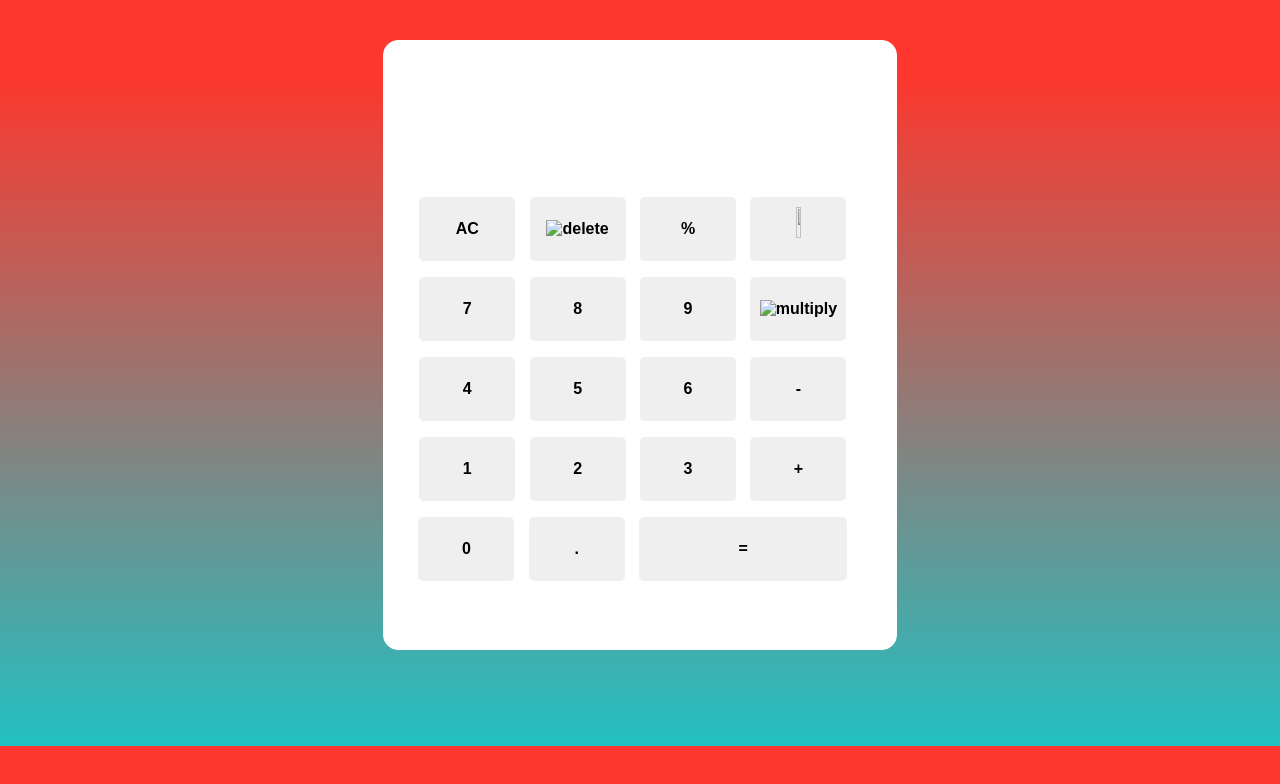
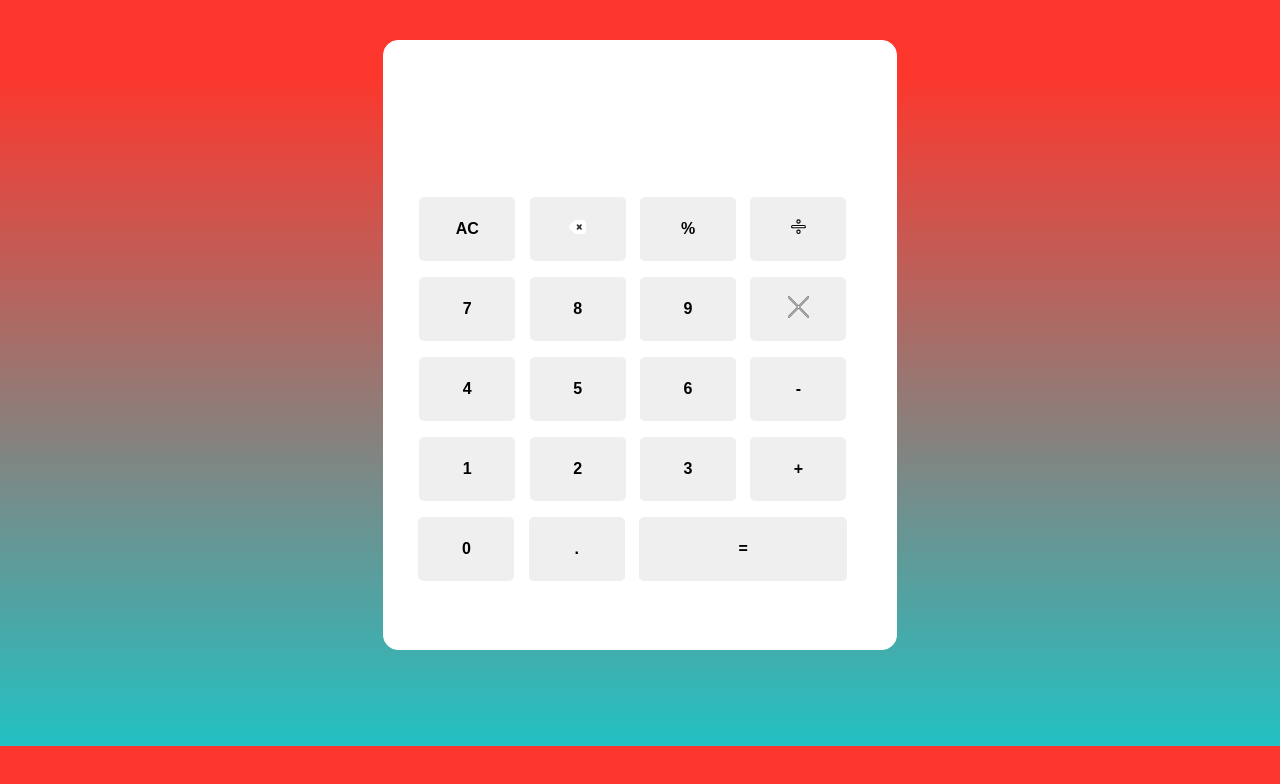
Before and after one commit to JEIT25/calculator, a plain HTML site: page index.html in a window 1280 px wide. Drawn offline with Linux system fonts and the light colour scheme.

Commit message:
Update index.html

```diff
--- a/index.html
+++ b/index.html
@@ -16,15 +16,15 @@
         </section>
         <section>
             <button class="buttons">AC</button>
-            <button class="buttons"><img src="icons/back-icon.svg" alt="delete"></button>
+            <button class="buttons"><img src="back-icon.svg" alt="delete"></button>
             <button class="buttons">%</button>
-            <button class="buttons"><img src="icons/devision-icon.svg" alt=""></button>
+            <button class="buttons"><img src="devision-icon.svg" alt=""></button>
         </section>
         <section>
             <button class="buttons">7</button>
             <button class="buttons">8</button>
             <button class="buttons">9</button>
-            <button class="buttons"><img src="icons/multiply-icon.svg" alt="multiply"></button>
+            <button class="buttons"><img src="multiply-icon.svg" alt="multiply"></button>
         </section>
         <section>
             <button class="buttons">4</button>
```
